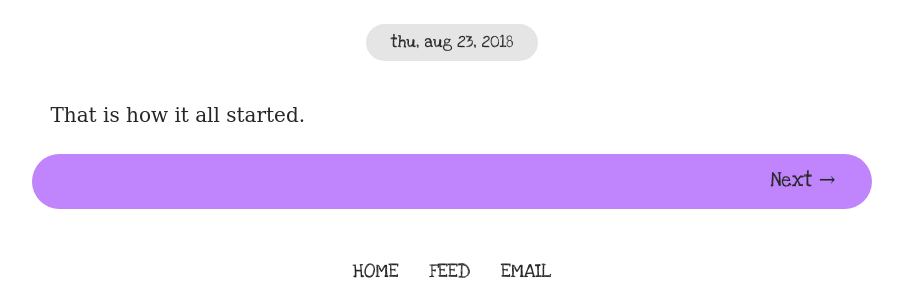
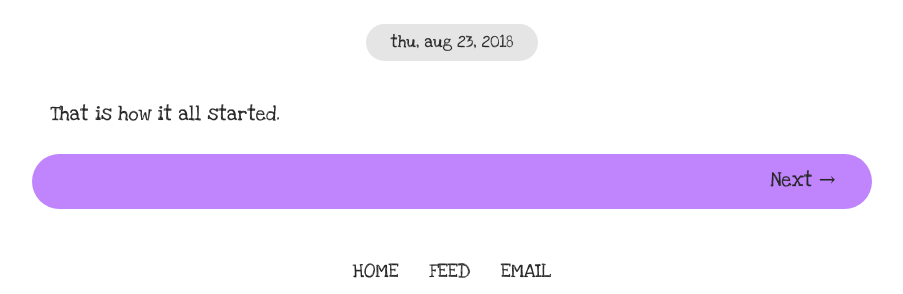
Before and after one commit to oinam/amara.oinam.art, a Jekyll site: the page built from _posts/2018/2018-08-23-hello-world.md, in a window 1280 px wide. Shown: the part 939-1233 px from the top of the page, without its empty margins (188-1091 px from the left). Built offline with Jekyll 4.4.1, drawn with Linux system fonts in a browser that asks for light colours; some web fonts are replaced.

Commit message:
Nah! Leave the font-family to just one.

```diff
--- a/_includes/css/post.css
+++ b/_includes/css/post.css
@@ -25,7 +25,6 @@
 	max-width: var(--body-width-ideal);
 	margin-inline: auto;
 	padding-inline: var(--space-xs);
-	font-family: var(--font-family-serif);
 }
 
 
--- a/_layouts/default.html
+++ b/_layouts/default.html
@@ -23,8 +23,7 @@
 <meta name="msapplication-TileColor" content="#da532c">
 <meta name="theme-color" content="#fafafa">
 
-{% assign cacheBust = site.time | date:'?v=%Y%b%d' %}
-<link rel="stylesheet" href="{{ "/styles.css" | relative_url | append: cacheBust }}">
+<link rel="stylesheet" href="/styles.css">
 <link rel="alternate" type="application/rss+xml" title="{{ site.title }}" href="{{ site.url }}/feed.xml">
 
 <link rel="preload" href="/static/fonts/loveyalikeasister-regular.woff2" as="font" type="font/woff2" crossorigin="">
@@ -42,7 +41,7 @@
 <body>
 
   <header class="container">
-    <h1 class="logo"><a href="{{ site.baseurl | prepend: site.url }}/" title="{{ site.title }}">{{ site.title }}</a></h1>
+    <h1 class="logo"><a href="/" title="{{ site.title }}">{{ site.title }}</a></h1>
     <p class="description">{{ site.description }}</p>
   </header>
 
@@ -52,8 +51,8 @@
 
   <footer class="container">
     <nav>
-      <a href="{{ site.baseurl | prepend: site.url }}/">Home</a>
-      <a href="{{ site.baseurl | prepend: site.url }}/feed.xml">Feed</a>
+      <a href="/">Home</a>
+      <a href="/feed.xml">Feed</a>
       <a href="mailto:amara.art@oinam.com">Email</a>
     </nav>
     <p>
--- a/_layouts/post.html
+++ b/_layouts/post.html
@@ -20,16 +20,12 @@ layout: default
 <nav class="post-nav">
   {%- if page.previous.url -%}
   <div class="post-nav__prev">
-
-    <a href="{{ page.previous.url | prepend: site.baseurl | prepend: site.url }}" title="{{ page.previous.title }}">← Prev</a>
-
+    <a href="{{ page.previous.url }}" title="{{ page.previous.title }}">← Prev</a>
   </div>
   {%- endif -%}
   {%- if page.next.url -%}
   <div class="post-nav__next">
-
-    <a href="{{ page.next.url | prepend: site.baseurl | prepend: site.url }}" title="{{ page.next.title }}">Next →</a>
-
+    <a href="{{ page.next.url }}" title="{{ page.next.title }}">Next →</a>
   </div>
   {%- endif -%}
 </nav>
```
Also changed, not shown: README.md, safari-pinned-tab.svg.
